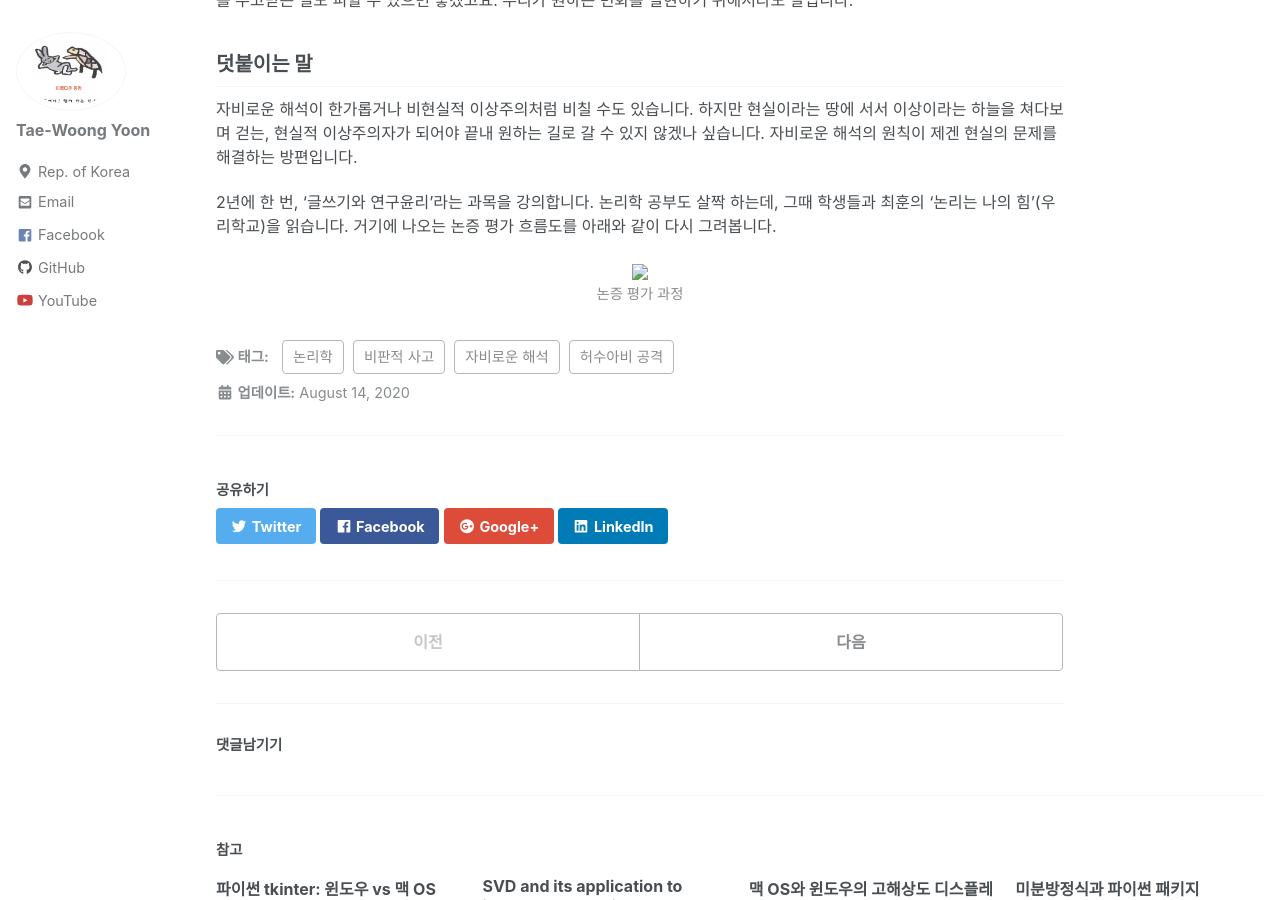
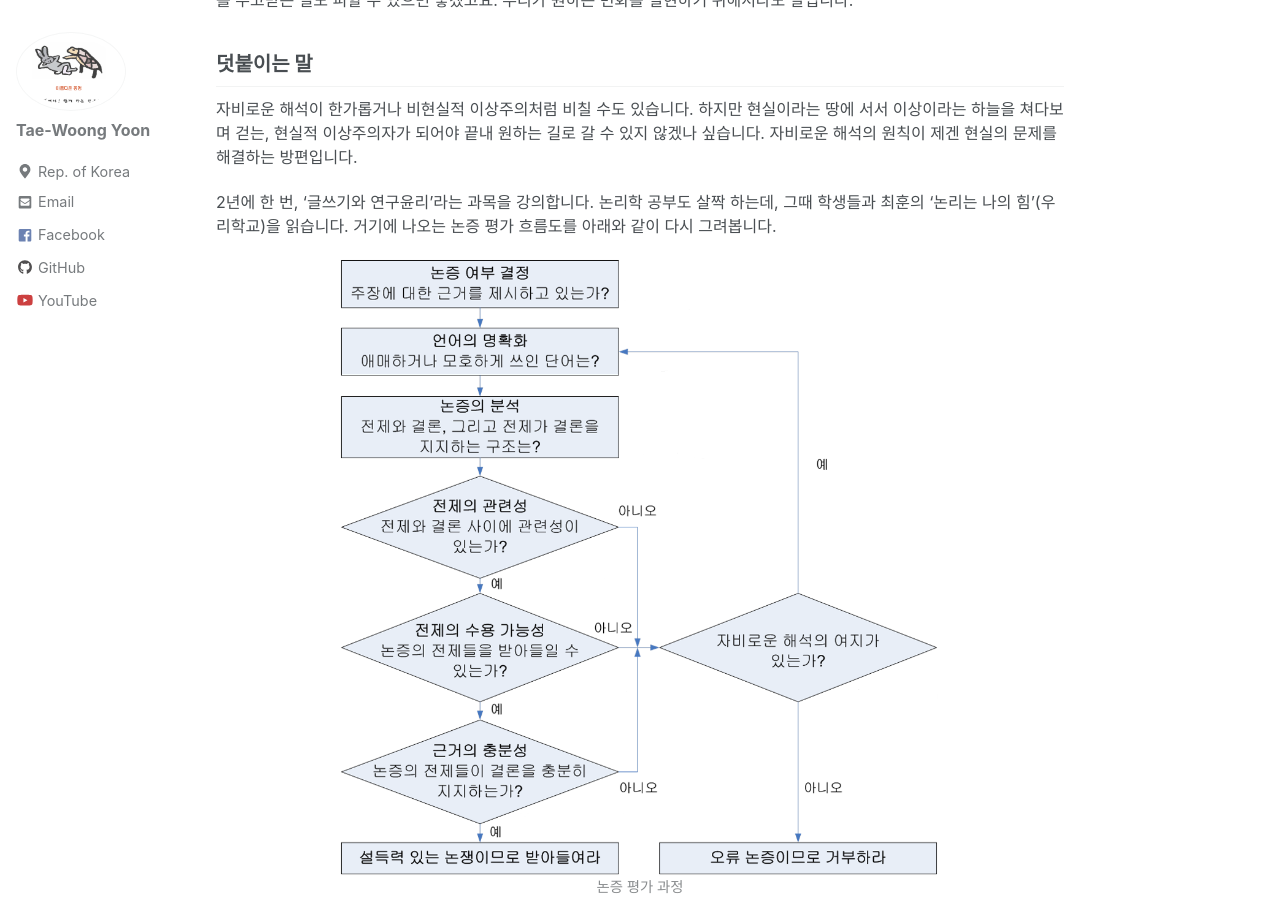
Before and after one commit to twy80/mkkim85.github.io, a Jekyll site: the page built from _posts/2020-08-14-logical.md, in a window 1280 px wide and 900 px high, scrolled down 978 px. Built offline with Jekyll 4.4.1, drawn with Linux system fonts in a browser that asks for light colours; nearby versions of some CDN libraries.

Commit message:
Update 2020-08-14-logical.md

```diff
--- a/_posts/2020-08-14-logical.md
+++ b/_posts/2020-08-14-logical.md
@@ -31,6 +31,6 @@ use_math: true
 2년에 한 번, '글쓰기와 연구윤리'라는 과목을 강의합니다. 논리학 공부도 살짝 하는데, 그때 학생들과 최훈의 '논리는 나의 힘'(우리학교)을 읽습니다. 거기에 나오는 논증 평가 흐름도를 아래와 같이 다시 그려봅니다.
 
 <center>
-  <img src="assets/images/logiical_procedure.png" width="600px">
+  <img src="/assets/images/logiical_procedure.png" width="600px">
   <figcaption>논증 평가 과정</figcaption>
 </center>
```
